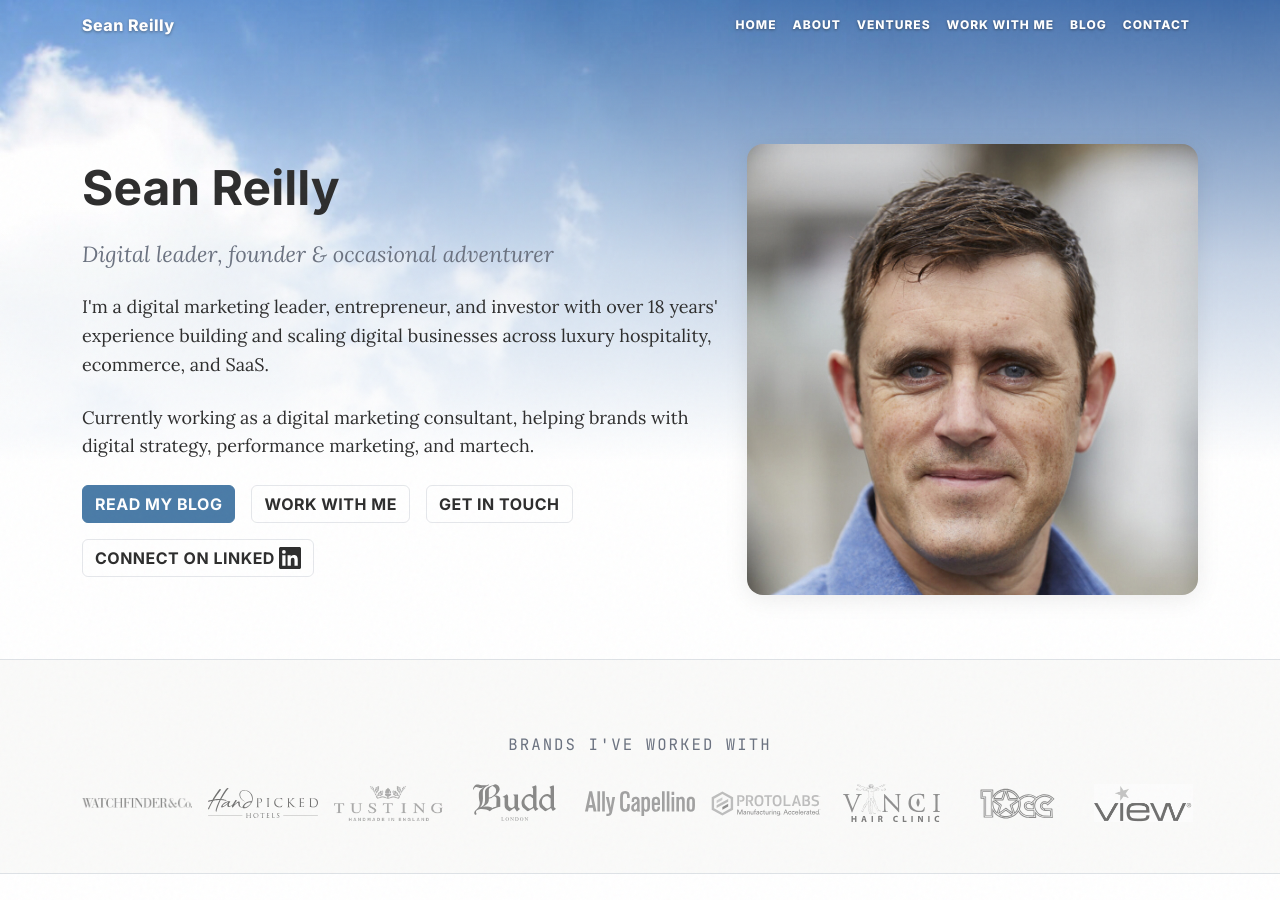
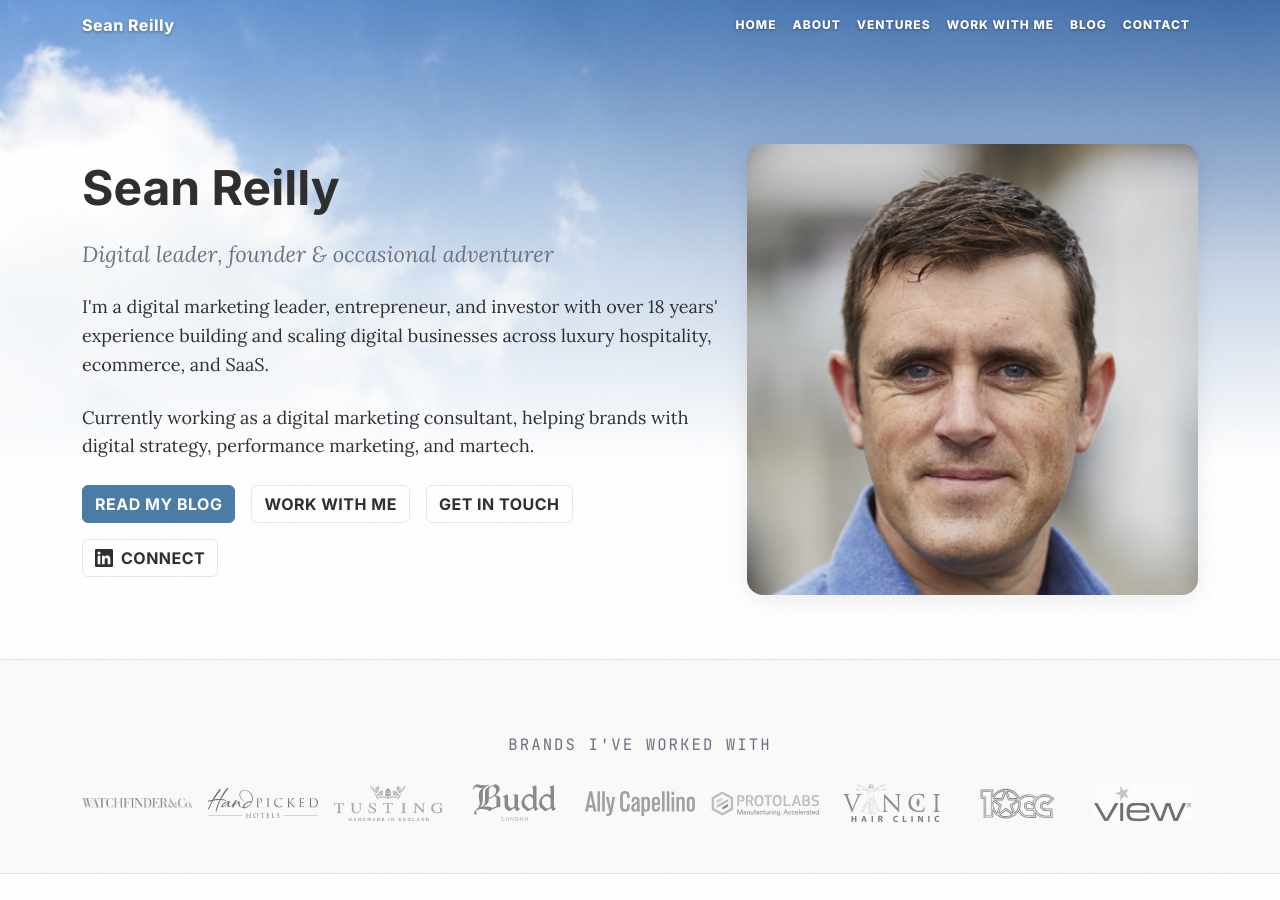
Before and after one commit to seanreillyesq/seanreillyesq.github.io, a Jekyll site: the page built from index.html, in a window 1280 px wide and 900 px high. Built offline with Jekyll 4.4.1, drawn with Linux system fonts in a browser that asks for light colours.

Commit message:
Simplify LinkedIn button to icon + Connect

```diff
--- a/index.html
+++ b/index.html
@@ -27,7 +27,7 @@
                     <a href="/blog/" class="btn btn-accent text-uppercase fw-bold">Read my blog</a>
                     <a href="/work-with-me/" class="btn btn-outline-accent text-uppercase fw-bold">Work with me</a>
                     <a href="/contact/" class="btn btn-outline-accent text-uppercase fw-bold">Get in touch</a>
-                    <a href="https://www.linkedin.com/in/seanreillyesq" target="_blank" class="btn btn-outline-accent text-uppercase fw-bold d-inline-flex align-items-center gap-1" aria-label="Connect on LinkedIn">Connect on Linked<svg xmlns="http://www.w3.org/2000/svg" width="22" height="22" viewBox="0 0 24 24" fill="currentColor" style="vertical-align:-0.15em;"><path d="M20.447 20.452h-3.554v-5.569c0-1.328-.027-3.037-1.852-3.037-1.853 0-2.136 1.445-2.136 2.939v5.667H9.351V9h3.414v1.561h.046c.477-.9 1.637-1.85 3.37-1.85 3.601 0 4.267 2.37 4.267 5.455v6.286zM5.337 7.433a2.062 2.062 0 01-2.063-2.065 2.064 2.064 0 112.063 2.065zm1.782 13.019H3.555V9h3.564v11.452zM22.225 0H1.771C.792 0 0 .774 0 1.729v20.542C0 23.227.792 24 1.771 24h20.451C23.2 24 24 23.227 24 22.271V1.729C24 .774 23.2 0 22.222 0h.003z"/></svg></a>
+                    <a href="https://www.linkedin.com/in/seanreillyesq" target="_blank" class="btn btn-outline-accent text-uppercase fw-bold d-inline-flex align-items-center gap-2" aria-label="Connect on LinkedIn"><svg xmlns="http://www.w3.org/2000/svg" width="18" height="18" viewBox="0 0 24 24" fill="currentColor"><path d="M20.447 20.452h-3.554v-5.569c0-1.328-.027-3.037-1.852-3.037-1.853 0-2.136 1.445-2.136 2.939v5.667H9.351V9h3.414v1.561h.046c.477-.9 1.637-1.85 3.37-1.85 3.601 0 4.267 2.37 4.267 5.455v6.286zM5.337 7.433a2.062 2.062 0 01-2.063-2.065 2.064 2.064 0 112.063 2.065zm1.782 13.019H3.555V9h3.564v11.452zM22.225 0H1.771C.792 0 0 .774 0 1.729v20.542C0 23.227.792 24 1.771 24h20.451C23.2 24 24 23.227 24 22.271V1.729C24 .774 23.2 0 22.222 0h.003z"/></svg> Connect</a>
                 </div>
             </div>
         </div>
```
